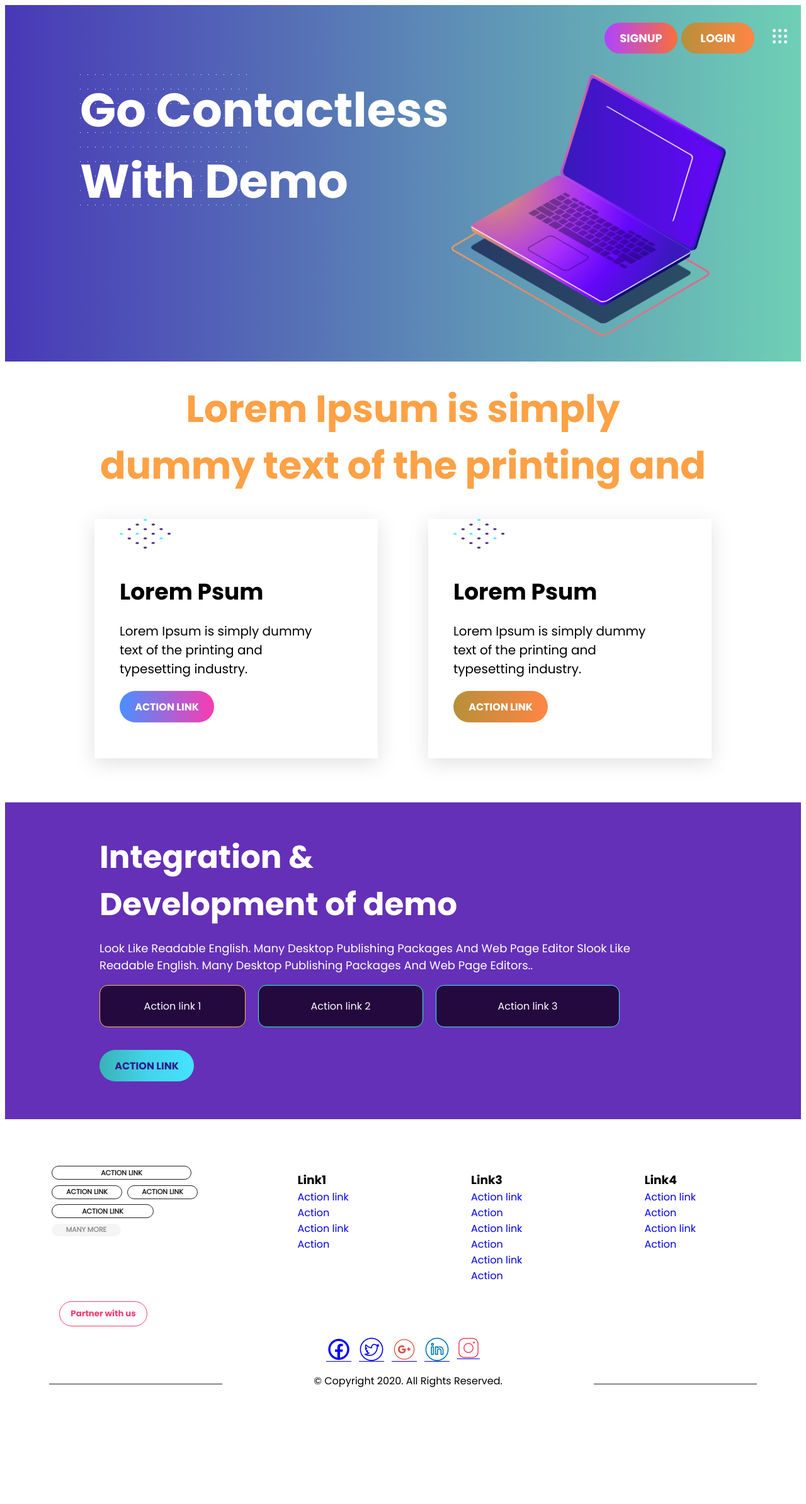
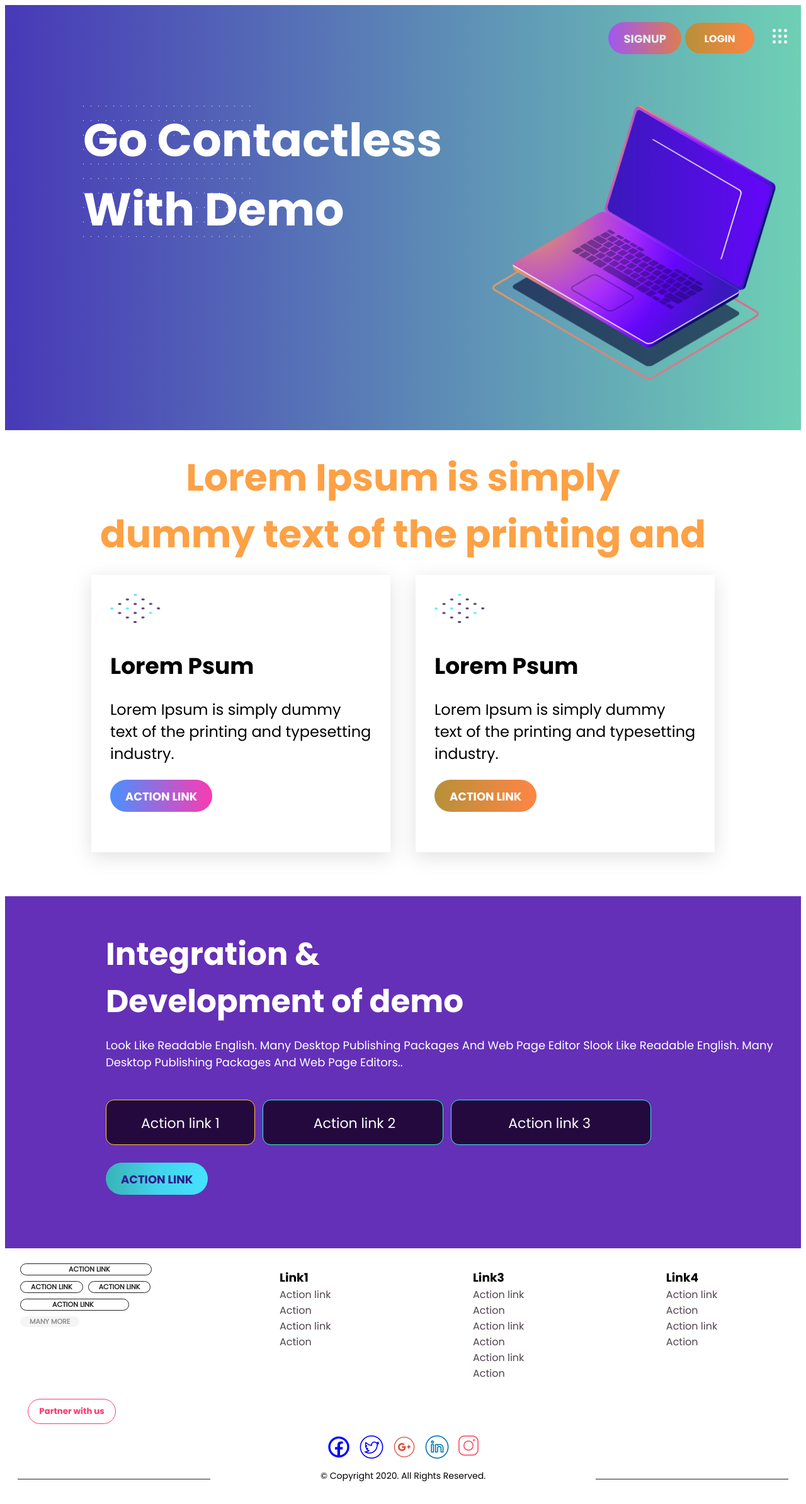
Before and after one commit to Chiranjeevi-ibba/New-project-xd, a plain HTML site: page index.html in a window 1280 px wide. Shown: the whole page at 63% size. Before the commit the page ends 2291 px from the top, so only its background shows below. Drawn offline with Linux system fonts and the light colour scheme; files whose address does not match are found by name.

Commit message:
Update index.css

```diff
--- a/index.css
+++ b/index.css
@@ -6,16 +6,23 @@
     font-family: Poppins-Regular;
     src: url(./font-styles/Poppins-Regular.ttf);
 }
+
 .header-style {
     background-image: linear-gradient(to right, #4839B7, #6ED0B5);
-    background-color: #222;
-    max-width: 100%;
+    background-size:cover;
+    min-width: 100%;
+    display: flex;
+    flex-direction: column;
+    justify-content: center;
+    align-items: center;
 }
 .my-nav {
     display: flex;
     justify-content: flex-end;
     align-items: flex-start;
     height: 80px;
+    width: 100%;
+    align-self: flex-end;
 }
 .header-dots {
     background-image: url(./Resources/header-bg-dots.png);
@@ -34,48 +41,54 @@
     background-image: linear-gradient(to right, #AF43FF, #FA6E3B);
     text-decoration: none;
     color: #ffffff;
-    width:116px;
-    height:49px;
     border-radius: 90px;
     border:0px;
     outline: 0px;
     font-family: Poppins-bold;
-    font-size: 18px;
+    font-size: 14px;
+    padding-left: 14px;
+    padding-right: 14px;
+    padding-top: 6px;
+    padding-bottom: 6px;
+    min-width:80px
 }
 .login-btn {
     background-image: linear-gradient(to right, #B79039, #FF8545);
     text-decoration: none;
     color: #ffffff;
-    width:116px;
-    height:49px;
     border-radius: 90px;
     border:0px;
     outline: 0px;
     font-family: Poppins-bold;
-    font-size: 18px;
+    font-size: 14px;
+    padding-left: 14px;
+    padding-right: 14px;
+    padding-top: 6px;
+    padding-bottom: 6px;
+    min-width: 80px;
 }
 .Go-text {
     font-family: Poppins-bold;
     color: #ffffff;
-    font-size: 75px;
+    font-size: 35px;
     padding: 0px;
-    margin: 0px;
-    width: 590px;
+    margin-left: 12px;
 }
 .go-text-laptop-cont {
     display: flex;
+    flex-direction: column;
     justify-content: center;
-    align-items: flex-start;
-    padding-top: 30px;
-    padding-bottom: 40px;
-
+    align-items: center;
 }
 .laptop {
-    width:436px;
-    height:416px;
+    width:250px;
+    height:250px;
     padding-left: 0px;
     margin-left: 0px;
 }
+
+/* ------------------section-2-------------------- */
+
 .lorem-cont {
     display: flex;
     flex-direction: column;
@@ -86,10 +99,9 @@
 }
 .lorem-text {
     font-family: Poppins-bold;
-    font-size: 60px;
+    font-size: 18px;
     color:#FDA145;
     margin: 0px;
-
 }
 .inner-lorem-text-cont {
     display: flex;
@@ -98,43 +110,51 @@
     align-items: center;
 }
 .each-lorem-psum-cont {
-    width:410px;
-    height: 380px;
+    width:230px;
+    height: 220px;
     box-shadow: rgba(100, 100, 111, 0.2) 0px 7px 29px 0px;
     display: flex;
     flex-direction: column;
     justify-content: flex-start;
     align-items: flex-start;
-    padding-left: 40px;
-    margin:40px ;
+    padding:20px;
+    padding-left: 30px;
+    margin: 20px;
+    margin-bottom:40px ;
 
 }
 .lorem-dots-image {
-    padding-bottom: 40px;
+    width:50px;
+    height:25px;
+    padding-bottom: 20px;
 }
 .main-lorem-psum-cont {
     display: flex;
+    flex-direction: column;
 }
 .sub-lorem-text {
     font-family: Poppins-Bold;
-    font-size:36px;
+    font-size:22px;
     margin: 0px;
 }
 .lorem-para-text {
     font-family: Poppins-Regular;
-    font-size: 20px;
-    width: 313px;
+    font-size: 14px;
 }
 .action-btn {
     text-decoration: none;
     color: #ffffff;
-    width:150px;
-    height: 50px;
     border-radius: 90px;
     display: flex;
     justify-content: center;
     align-items: center;
     font-family: Poppins-Bold;
+    font-size: 14px;
+    padding-left: 14px;
+    padding-right: 14px;
+    padding-top: 6px;
+    padding-bottom: 6px;
+    min-width: 80px;
 }
 .btn-one {
     background-image: linear-gradient(to right, #4A90FF, #FA3BB1);
@@ -146,50 +166,62 @@
     background-image: linear-gradient(to right, #39B2B7, #42D4EA, #45E2FF);
     color: #311A8B;
 }
+
+
+/* -------------------section-3-------------------- */
+
+
 .integration-cont {
     background-color: #6430B7;
     padding: 20px;
     color: #ffffff;
-    padding-left: 150px;
-    padding-top: 50px;
-    padding-bottom: 60px;
+    padding-bottom: 50px;
+    display: flex;
+    flex-direction: column;
+    justify-content: flex-start;
+    align-items: flex-start;
 
 }
 .integration-text {
     font-family: Poppins-Bold;
-    font-size: 50px;
+    font-size: 23px;
     margin: 0px;
 }
 .integration-para-text {
     font-family: Poppins-regular;
-    font-size: 18px;
-    width:900px;
+    font-size: 13px;
 }
 .action-link-btn {
     text-decoration: none;
     color: #ffffff;
-    height: 65px;
     border-radius: 13px;
     display: flex;
     justify-content: center;
     align-items: center;
     font-family: Poppins-Regular;
     background-color: #24093E;
-    margin-right: 20px;
-    margin-bottom: 20px;
+    margin: 12px;
+    margin-left: 0px;
+    font-size: 12px;
+    padding-top: 8px;
+    padding-bottom: 8px;
+    min-width:50px;
+
 }
-
 .link-btn-one {
-    width:230px;
     border:1px solid #FFC04A;
+    padding-left: 14px;
+    padding-right: 14px;
 }
 .link-btn-two {
-    width:260px;
     border:1px solid #2AFAC2;
+    padding-left: 16px;
+    padding-right: 16px;
 }
 .link-btn-three {
-    width:290px;
     border:1px solid #45E2FF;
+    padding-left: 20px;
+    padding-right: 20px;
 }
 .action-links-cont {
     list-style-type: none;
@@ -198,14 +230,19 @@
     flex-wrap: wrap;
     padding: 0px;
 }
+
+/* ----------------------section-4--------------------------- */
+
 .my-footer {
-    margin: 70px;
+    margin: 20px;
+}
+.footer-section {
+    display: flex;
+    flex-direction: column;
 }
 .footer-action-btn {
     text-decoration: none;
     color: #222;
-    width:150px;
-    height: 20px;
     border-radius: 12px;
     font-family: Poppins-Regular;
     border:1px solid #222222;
@@ -219,37 +256,41 @@
 .footer-action-btn-cont {
     display: flex;
     flex-direction: row;
+    justify-content: flex-start;
+    align-items: flex-start;
     flex-wrap: wrap;
-    width:350px;
-    height:120px
-
+    width:260px;
 }
 .f-a-b-one {
-    width:220px;
+    padding-left: 76px;
+    padding-right: 65px;
 }
 .f-a-b-two {
-    width:110px;
+    padding-left: 16px;
+    padding-right: 16px;
 }
 .f-a-b-three {
-    width:110px;
+    padding-left: 16px;
+    padding-right: 16px;
 }
 .f-a-b-four {
-    width:160px;
+    padding-left: 50px;
+    padding-right: 55px;
 }
 .f-a-b-five {
-    width:110px;
+    padding-left: 15px;
+    padding-right: 15px;
     background-color: #EFEDED;
     opacity: 0.5;
     border:0px;
 }
-.footer-section {
-    display: flex;
-}
+
 .footer-un-order-list {
     list-style-type: none;
     display: flex;
-    width: 100%;
-    justify-content: space-around;
+    flex-direction: column;
+    justify-content: center;
+    align-items: center;
     margin: 0px;
 }
 .footer-list-item {
@@ -264,6 +305,13 @@
 .footer-links {
     font-family: Poppins-Regular;
     text-decoration: none;
+    color: #504450;
+}
+.partners-cont {
+    display: flex;
+    flex-direction: column;
+    justify-content: center;
+    align-items: center;
 }
 .partner-button {
     color: #FA3B6E;
@@ -278,6 +326,9 @@
 .icons-cont {
     display: flex;
     flex-direction: row;
+}
+.icons {
+    text-decoration: none;
 }
 .facebook-icon::after {
     content: "\e900";
@@ -314,162 +365,274 @@
     padding: 6px;
     color: #fb3958;
 }
-.partners-cont {
-    display: flex;
-    flex-direction: column;
 
-}
 .icons-cont {
     align-self: center;
 }
 .copy-rights-section {
     display: flex;
-    justify-content: space-between;
+    flex-direction: row;
+    justify-content: center;
     align-items: center;
     font-family: Poppins-Regular;
     margin: 0px;
 }
+.copy-right-text {
+    font-size: 14px;
+}
+
+
+@media screen and (min-width:768px) {
+    .Go-text {
+        font-size: 60px;
+        margin-left: 12px;
+    }
+    .laptop {
+        width:380px;
+        height:380px;
+    }
+    .sign-up-btn {
+        font-size: 16px;
+        padding-left: 20px;
+        padding-right: 20px;
+        padding-top: 8px;
+        padding-bottom: 8px;
+        min-width:100px
+    }
+    .login-btn {
+        font-size: 16px;
+        padding-left: 20px;
+        padding-right: 20px;
+        padding-top: 8px;
+        padding-bottom: 8px;
+        min-width:100px
+    }
+
+    /* ----------------section-2--------------------- */
+    .lorem-text {
+        font-size: 45px;
+        margin: 0px;
+    }
+    .each-lorem-psum-cont {
+        width:380px;
+        height: 280px;
+        padding:30px;
+        padding-left: 30px;
+        margin: 20px;
+        margin-bottom:40px ;
+    }
+    .lorem-dots-image {
+        width:80px;
+        height:40px;
+        padding-bottom: 30px;
+    }
+    .sub-lorem-text {
+        font-size:30px;
+        margin: 0px;
+    }
+    .lorem-para-text {
+        font-family: Poppins-Regular;
+        font-size: 16px;
+    }
+    .action-btn {
+        font-size: 16px;
+        padding-left: 20px;
+        padding-right: 20px;
+        padding-top: 8px;
+        padding-bottom: 8px;
+        min-width:100px
+    }
+
+    /* --------------section-3------------------ */
+
+    .integration-text {
+        font-size: 45px;
+        margin: 0px;
+    }
+    .integration-para-text {
+        font-size: 15px;
+    }
+    .action-link-btn {
+        padding-top: 12px;
+        padding-bottom: 12px;
+    }
+    .link-btn-one {
+        padding-left: 30px;
+        padding-right: 30px;
+    }
+    .link-btn-two {
+        border:1px solid #2AFAC2;
+        padding-left: 35px;
+        padding-right: 35px;
+    }
+    .link-btn-three {
+        border:1px solid #45E2FF;
+        padding-left: 40px;
+        padding-right: 40px;
+    }
+
+    /* -----------------------section-4------------------------- */
+
+    .footer-section {
+        flex-direction: row;
+    }
+    .footer-un-order-list {
+        flex-direction: row;
+        justify-content: space-around;
+        align-items: flex-start;
+        width:100%
+    }
+    .footer-action-btn-cont {
+        width:350px;
+        height: 110px;
+    }
+    .copy-rights-section {
+        display: flex;
+        flex-direction: row;
+        justify-content: space-between;
+        align-items: center;
+    }
     .copy-rights-section::before {
         content: "";
         border-bottom: 1.5px solid #222222;
-    padding-right:50px ;
         height:10px;
-    width:20%
+        width:25%
     }
     .copy-rights-section::after {
         content: "";
         border-bottom: 1.5px solid #222222;
         height:10px;
-    width:23%
+        width:25%
     }
-@media screen and (max-width:1024px){
+
+}
+
+@media screen and (min-width:1200px) {
+    .go-text-laptop-cont {
+        flex-direction: row;
+        justify-content: flex-start;
+        align-items: flex-start;
+        padding-left: 124px;
+        padding-top: 80px;
+        padding-bottom: 80px;
+        padding-right: 40px;
+    }
     .Go-text {
-        font-size: 40px;
-        width:350px;
+        font-size: 73px;
+        margin: 0px;
     }
     .laptop {
-        width:220px;
-        height:200px;
+        width:450px;
+        height:435px;
     }
+    .sign-up-btn {
+        font-size: 18px;
+        padding-left: 24px;
+        padding-right: 24px;
+        padding-top: 13px;
+        padding-bottom: 11px;
+        min-width:110px;
+        opacity: 0.8;
+    }
+    .login-btn {
+        font-size: 16px;
+        padding-left: 24px;
+        padding-right: 24px;
+        padding-top: 13px;
+        padding-bottom: 11px;
+        min-width:110px;
+    }
+
+    /* ----------------section-2--------------------- */
     .lorem-text {
-        font-size: 40px;
+        font-size: 60px;
+        margin: 0px;
     }
+    .main-lorem-psum-cont  {
+        flex-direction: row;
+    }
+    .each-lorem-psum-cont {
+        width:415px;
+        height: 380px;
+        padding-left: 40;
+        padding-top: 80;
+        padding-right: 60;
+        padding-bottom: 90;
+        margin: 40;
+    }
+    .lorem-dots-image {
+        width:80px;
+        height:47px;
+        padding-bottom: 40px;
+    }
+    .sub-lorem-text {
+        font-size:36px;
+        margin: 0px;
+    }
+    .lorem-para-text {
+        font-size: 24px;
+    }
+    .action-btn {
+        font-size: 18px;
+        padding-left: 24px;
+        padding-right: 24px;
+        padding-top: 13px;
+        padding-bottom: 11px;
+        min-width:100px
+    }
+
+    /* ------------------section-3-------------------- */
+
     .integration-cont {
-        padding-left: 40px;
+      padding-left: 160px;
+      padding-top: 55px;
+      padding-bottom: 85px;
+
     }
     .integration-text {
-        font-size: 35px;
+        font-size: 50px;
+        margin: 0px;
     }
     .integration-para-text {
-        font-size: 16px;
+        font-size: 18px;
     }
-    .copy-right-text {
-        font-size: 14px;
+    .action-link-btn {
+        padding-top: 20px;
+        padding-bottom: 17px;
+        font-size: 22px;
     }
+    .link-btn-one {
+        padding-left: 55px;
+        padding-right: 55px;
+    }
+    .link-btn-two {
+        border:1px solid #2AFAC2;
+        padding-left: 80px;
+        padding-right: 75px;
+    }
+    .link-btn-three {
+        border:1px solid #45E2FF;
+        padding-left: 90px;
+        padding-right: 95px;
     }
 
-@media screen and (max-width:800px) {
-    .go-text-laptop-cont {
-        flex-direction: column;
-        justify-content: center;
-        align-items: center;
+    /* ---------------------section-4------------------------ */
+
+    .partner-button {
+        align-self: flex-start;
     }
-    .Go-text {
-        font-size: 35px;
-        width:350px
-    }
-    .laptop {
-        width:236px;
-        height:216px;
-    }
-    .login-btn {
-        width:86px;
-        height:40px;
-        font-size: 15px;
-    }
-    .sign-up-btn {
-        width:86px;
-        height:40px;
-        font-size: 15px;
-    }
-    .lorem-text {
-        font-size: 30px;
-    }
-    .main-lorem-psum-cont {
-        flex-direction: column;
-    }
-    .lorem-cont {
-        justify-content: center;
-        align-items: center;
-    }
-    .sub-lorem-text {
-        font-size: 24px;
-    }
-    .lorem-para-text {
-        font-size: 14px;
-    }
-    .each-lorem-psum-cont {
-        width:300px;
-        height:230px;
-    }
-    .action-btn {
-        width:100px;
-        height:30px;
-        font-size: 13px;
-    }
-    .integration-text {
-        font-size: 30px;
-    }
-    .integration-para-text {
-        font-size: 14px;
-    }
-    .action-link-btn {
-        height:40px;
-        font-size: 14px;
-    }
-    .link-btn-one {
-        width:130px;
-    }
-    .link-btn-two {
-        width:160px;
-    }
-    .link-btn-three {
-        width:190px;
-    }
-    .footer-section {
-        flex-direction: column;
-        justify-content: center;
-        align-items: center;
-        width:95%;
-    }
-    .footer-action-btn-cont {
-        width:300px;
-        height:120px
-    }
-    .partners-cont {
-        justify-content: center;
-        align-items: center;
-    }
-    .copy-right-text {
-        font-size:14px;
-        width: 100%;
-        padding-left: 16px;
+    .copy-rights-section::before {
+        content: "";
+        border-bottom: 1.5px solid #222222;
+        height:10px;
+        width:25%
     }
     .copy-rights-section::after {
         content: "";
-        border-bottom:0px solid #222222;
-        margin: 0px;
+        border-bottom: 1.5px solid #222222;
+        height:10px;
+        width:25%
     }
-    .copy-rights-section::before {
-        content: "";
-        border-bottom:0px solid #222222;
-        margin: 0px;
+
+
 }
-}
-@media screen and (max-width:600px) {
-    .footer-un-order-list {
-        flex-direction: column;
-        justify-content: center;
-        align-items: center;
-    }
-}
```
Lines whose indentation alone changed are shown as unchanged.
